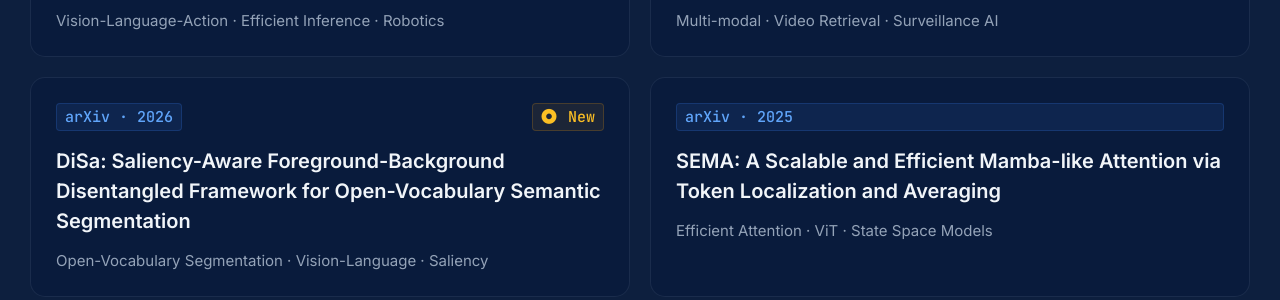
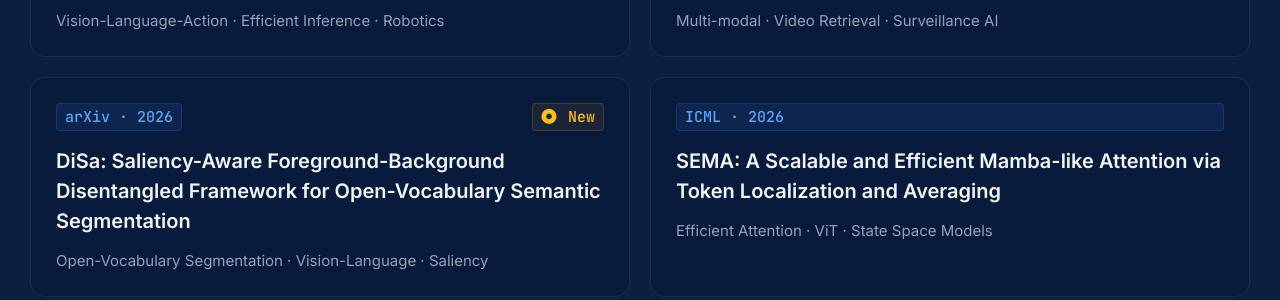
Before and after one commit to zsivine/zsivine.github.io, a Jekyll site: the page built from index.html, in a window 1280 px wide and 900 px high, scrolled down 1035 px. Shown: the part 153-453 px from the top of the window. Built offline with Jekyll 4.4.1, drawn with Linux system fonts in a browser that asks for light colours; nearby versions of some CDN libraries; the list of posts is cut into pages by our own code.

Commit message:
update sema paper

```diff
--- a/index.html
+++ b/index.html
@@ -164,7 +164,7 @@ layout: default
 
     <!-- Paper 3 -->
     <article class="card rounded-xl p-5 flex flex-col gap-3">
-      <span class="vtag">arXiv · 2025</span>
+      <span class="vtag">ICML · 2026</span>
       <a href="https://arxiv.org/abs/2506.08297" target="_blank" rel="noopener noreferrer"
          class="text-slate-100 font-semibold text-sm md:text-base leading-snug hover:text-blue-300 transition-colors">
         SEMA: A Scalable and Efficient Mamba-like Attention via Token Localization and Averaging
--- a/index_preview.html
+++ b/index_preview.html
@@ -415,7 +415,7 @@
 
     <!-- Paper 3 -->
     <article class="card rounded-xl p-5 flex flex-col gap-3">
-      <span class="vtag">arXiv · 2025</span>
+      <span class="vtag">ICML · 2026</span>
       <a href="https://arxiv.org/abs/2506.08297" target="_blank" rel="noopener noreferrer"
          class="text-slate-100 font-semibold text-sm md:text-base leading-snug hover:text-blue-300 transition-colors">
         SEMA: A Scalable and Efficient Mamba-like Attention via Token Localization and Averaging
--- a/research.html
+++ b/research.html
@@ -112,7 +112,7 @@ permalink: /research/
 
           <article class="card rounded-xl p-5">
             <div class="flex flex-wrap gap-2 mb-2">
-              <span class="vtag">arXiv 2025</span>
+              <span class="vtag">ICML 2026</span>
             </div>
             <a href="https://arxiv.org/abs/2506.08297" target="_blank" rel="noopener noreferrer"
                class="block text-slate-100 font-semibold text-sm md:text-base leading-snug hover:text-blue-300 transition-colors mb-1">
--- a/research_preview.html
+++ b/research_preview.html
@@ -375,7 +375,7 @@
 
           <article class="card rounded-xl p-5">
             <div class="flex flex-wrap gap-2 mb-2">
-              <span class="vtag">arXiv 2025</span>
+              <span class="vtag">ICML 2026</span>
             </div>
             <a href="https://arxiv.org/abs/2506.08297" target="_blank" rel="noopener noreferrer"
                class="block text-slate-100 font-semibold text-sm md:text-base leading-snug hover:text-blue-300 transition-colors mb-1">
```
